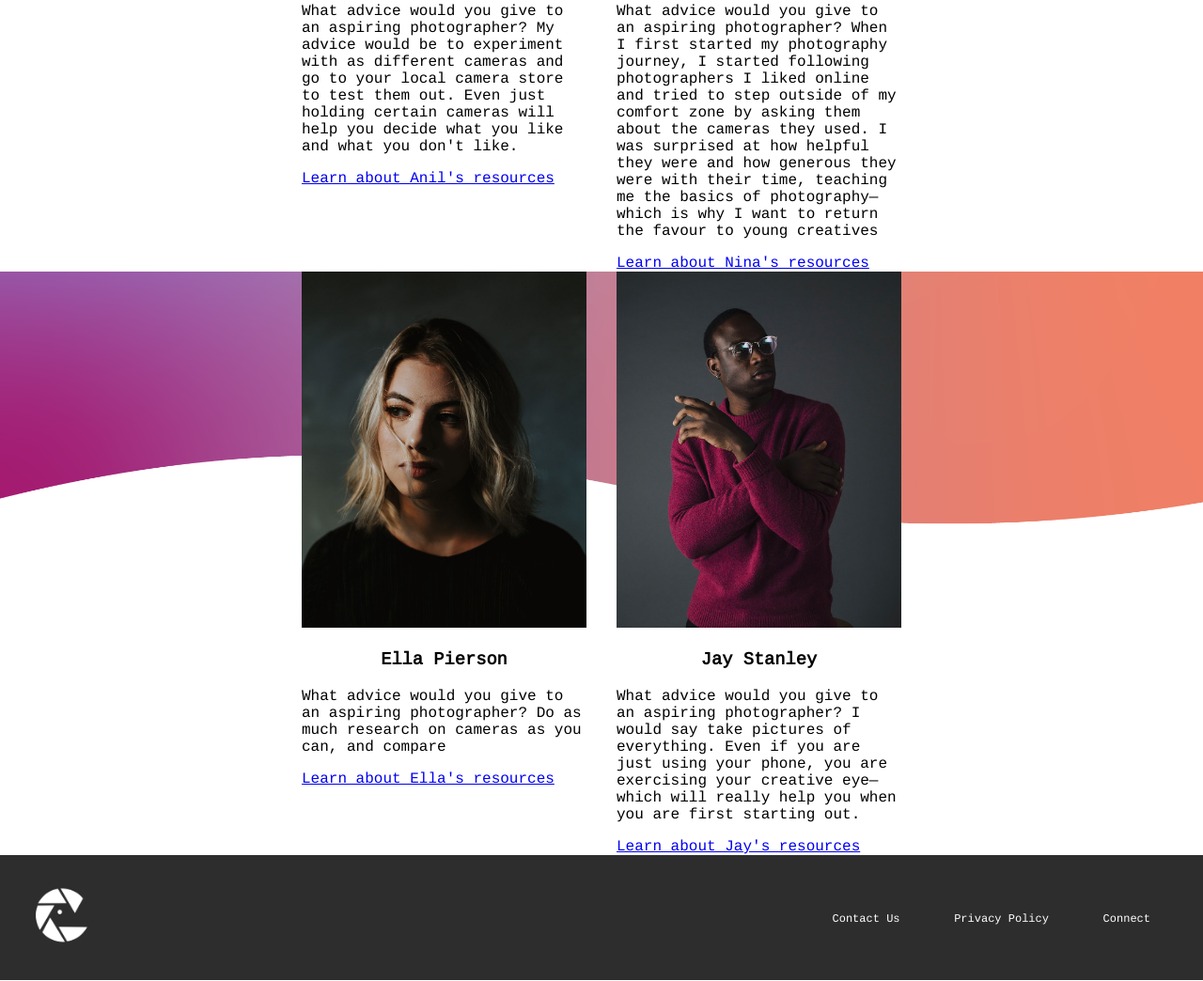
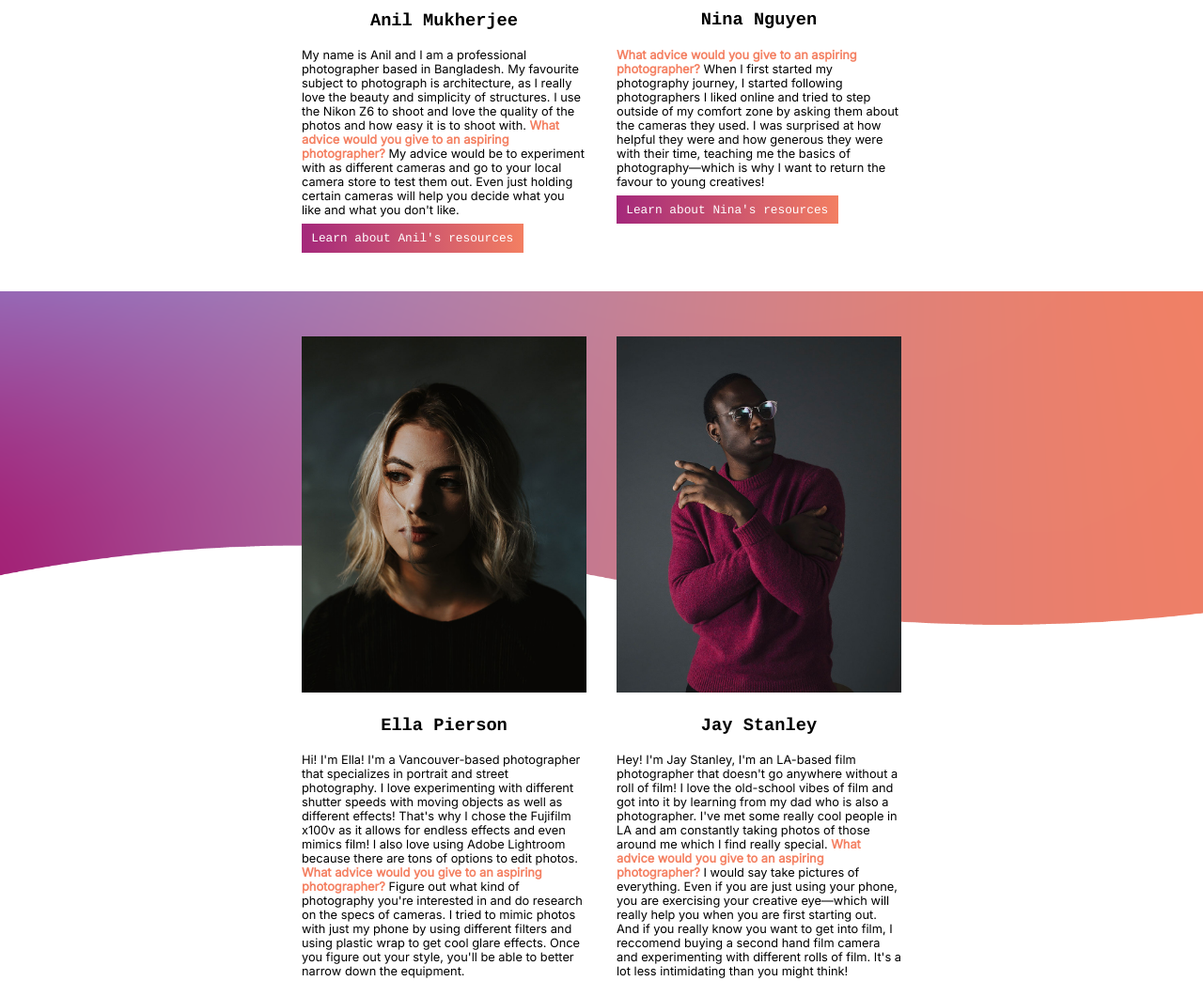
Before and after one commit to breecousineau/click-click-create, a plain HTML site: page index.html in a window 1280 px wide. Shown: the part 1661-2705 px from the top of the page at 94% size. Drawn offline with Linux system fonts and the light colour scheme.

Commit message:
Edit text content in index.html

```diff
--- a/css/main.css
+++ b/css/main.css
@@ -46,6 +46,21 @@ h2 {
   text-align: center;
 }
 
+.featured-creatives-cards p {
+  font-family: 'Inter';
+  font-size: .8em;
+}
+
+.featured-creatives-cards a {
+text-decoration: none;
+color: white;
+padding: .6em .8em;
+font-size: .8em;
+align-items: center;
+background: rgb(164,40,123);
+background: linear-gradient(90deg, rgba(164,40,123,1) 0%, rgba(243,127,98,1) 100%);
+}
+
 .link-btn {
   text-align: center;
 }
@@ -67,10 +82,10 @@ h2 {
   width: 100%;
   margin-bottom: -10px;
   padding: 0;
-  /* background-size: cover;
+  background-size: cover;
   background-repeat: no-repeat;
   background-attachment: fixed;
-  background-position: center center; */
+  background-position: center center;
 }
 
 .links {
@@ -101,8 +116,18 @@ h2 {
   grid-template-columns: 1fr 1fr;
   grid-template-rows: 1fr;
   gap: 2rem;
+  padding-bottom: 3rem;
 
 }
+
+.grid strong {
+  color: #f48062;
+}
+
+.grid img {
+  padding-top: 3rem;
+}
+
 .featured-creatives-cards {
   padding: 0 321px;
   background-image: url(../img/colour-banner-plain.png);
--- a/index.html
+++ b/index.html
@@ -4,7 +4,7 @@
 <head>
   <meta charset="UTF-8">
   <meta name="viewport" content="width=device-width, initial-scale=1.0">
-  <link href="https://fonts.googleapis.com/css2?family=Cousine&display=swap" rel="stylesheet">
+  <link href="https://fonts.googleapis.com/css2?family=Cousine:wght@400;700&family=Inter&display=swap" rel="stylesheet">
   <link href="https://fonts.googleapis.com/icon?family=Material+Icons+Outlined" rel="stylesheet">
   <meta name="viewport" content="width=device-width, initial-scale=1">
   <link rel="stylesheet" type="text/css" href="css/main.css">
@@ -27,39 +27,37 @@
   <main>
     <section class="featured-creatives-cards">
       <h2>Featured Creatives</h2>
-
       <section class="grid">
         <article class="anil">
           <img src="img/anil.jpg" alt="Anil">
           <h3>Anil Mukherjee</h3>
-          <p>What advice would you give to an aspiring photographer?<quote> My advice would be to experiment with as different cameras and go to your local camera store to test them out. Even just holding certain cameras will help you decide what you like and what you don't like.</quote></p>
+          <p>My name is Anil and I am a professional photographer based in Bangladesh. My favourite subject to photograph is architecture, as I really love the beauty and simplicity of structures. I use the Nikon Z6 to shoot and love the quality of the photos and how easy it is to shoot with. <strong>What advice would you give to an aspiring photographer?</strong> <quote> My advice would be to experiment with as different cameras and go to your local camera store to test them out. Even just holding certain cameras will help you decide what you like and what you don't like.</quote></p>
           <a href="resources.html#anil-resources" class="link-btn">Learn about Anil's resources</a>
         </article>
 
         <article class="nina">
           <img src="img/nina.jpg" alt="Nina">
           <h3>Nina Nguyen</h3>
-          <p>What advice would you give to an aspiring photographer? <quote>When I first started my photography journey, I started following photographers I liked online and tried to step outside of my comfort zone by asking them about the cameras they used. I was surprised at how helpful they were and how generous they were with their time, teaching me the basics of photography—which is why I want to return the favour to young creatives</quote></p>
-          <a href="resources">Learn about Nina's resources</a>
+          <p><strong>What advice would you give to an aspiring photographer?</strong> <quote>When I first started my photography journey, I started following photographers I liked online and tried to step outside of my comfort zone by asking them about the cameras they used. I was surprised at how helpful they were and how generous they were with their time, teaching me the basics of photography—which is why I want to return the favour to young creatives!</quote></p>
+          <a href="resources.html#nina-resources" class="link-btn">Learn about Nina's resources</a>
         </article>
       </section>
     </section>
     <section class="featured-creatives-cards">
 
       <section class="grid">
-
         <article class="ella">
           <img src="img/ella.jpg" alt="Ella">
           <h3>Ella Pierson</h3>
-          <p>What advice would you give to an aspiring photographer? <quote>Do as much research on cameras as you can, and compare  </p>
-            <a href="resources">Learn about Ella's resources</a>
+          <p>Hi! I'm Ella! I'm a Vancouver-based photographer that specializes in portrait and street photography. I love experimenting with different shutter speeds with moving objects as well as different effects! That's why I chose the Fujifilm x100v as it allows for endless effects and even mimics film! I also love using Adobe Lightroom because there are tons of options to edit photos. <strong>What advice would you give to an aspiring photographer?</strong> <quote>Figure out what kind of photography you're interested in and do research on the specs of cameras. I tried to mimic photos with just my phone by using different filters and using plastic wrap to get cool glare effects. Once you figure out your style, you'll be able to better narrow down the equipment.</p>
+            <a href="resources.html#ella-resources" class="link-btn">Learn about Ella's resources</a>
           </article>
 
           <article class="jay">
             <img src="img/jay.jpg" alt="Jay">
             <h3>Jay Stanley</h3>
-            <p>What advice would you give to an aspiring photographer? <quote>I would say take pictures of everything. Even if you are just using your phone, you are exercising your creative eye—which will really help you when you are first starting out.</quote></p>
-            <a href="resources">Learn about Jay's resources</a>
+            <p>Hey! I'm Jay Stanley, I'm an LA-based film photographer that doesn't go anywhere without a roll of film! I love the old-school vibes of film and got into it by learning from my dad who is also a photographer. I've met some really cool people in LA and am constantly taking photos of those around me which I find really special. <strong>What advice would you give to an aspiring photographer?</strong> <quote>I would say take pictures of everything. Even if you are just using your phone, you are exercising your creative eye—which will really help you when you are first starting out. And if you really know you want to get into film, I reccomend buying a second hand film camera and experimenting with different rolls of film. It's a lot less intimidating than you might think!</quote></p>
+            <a href="resources.html#jay-resources" class="link-btn">Learn about Jay's resources</a>
           </article>
         </section>
       </section>
@@ -67,7 +65,7 @@
 
     <footer>
       <div class="footer-logo">
-      <img src="img/click-logo.png" alt="logo">
+        <img src="img/click-logo.png" alt="logo">
       </div>
       <div class="">
         <a href="Contact Us">Contact Us</a>
```
